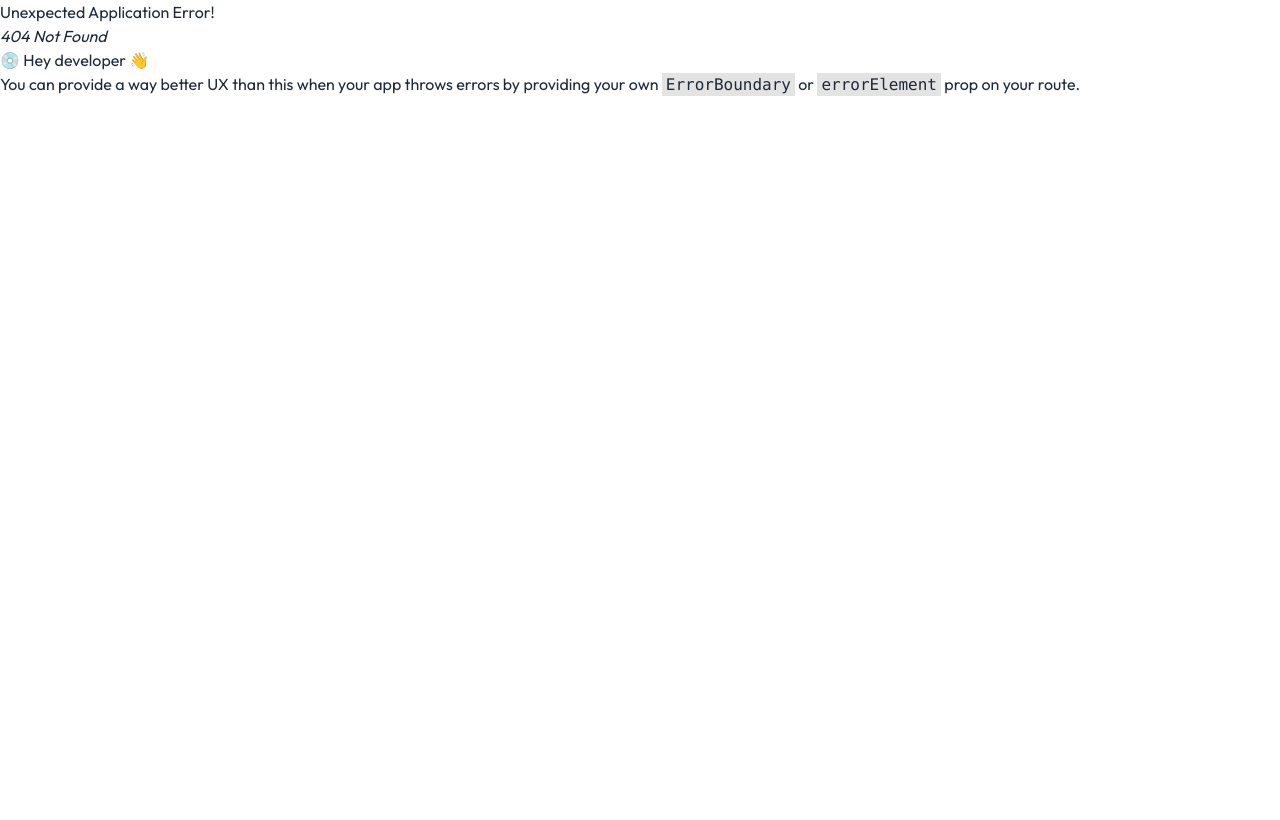
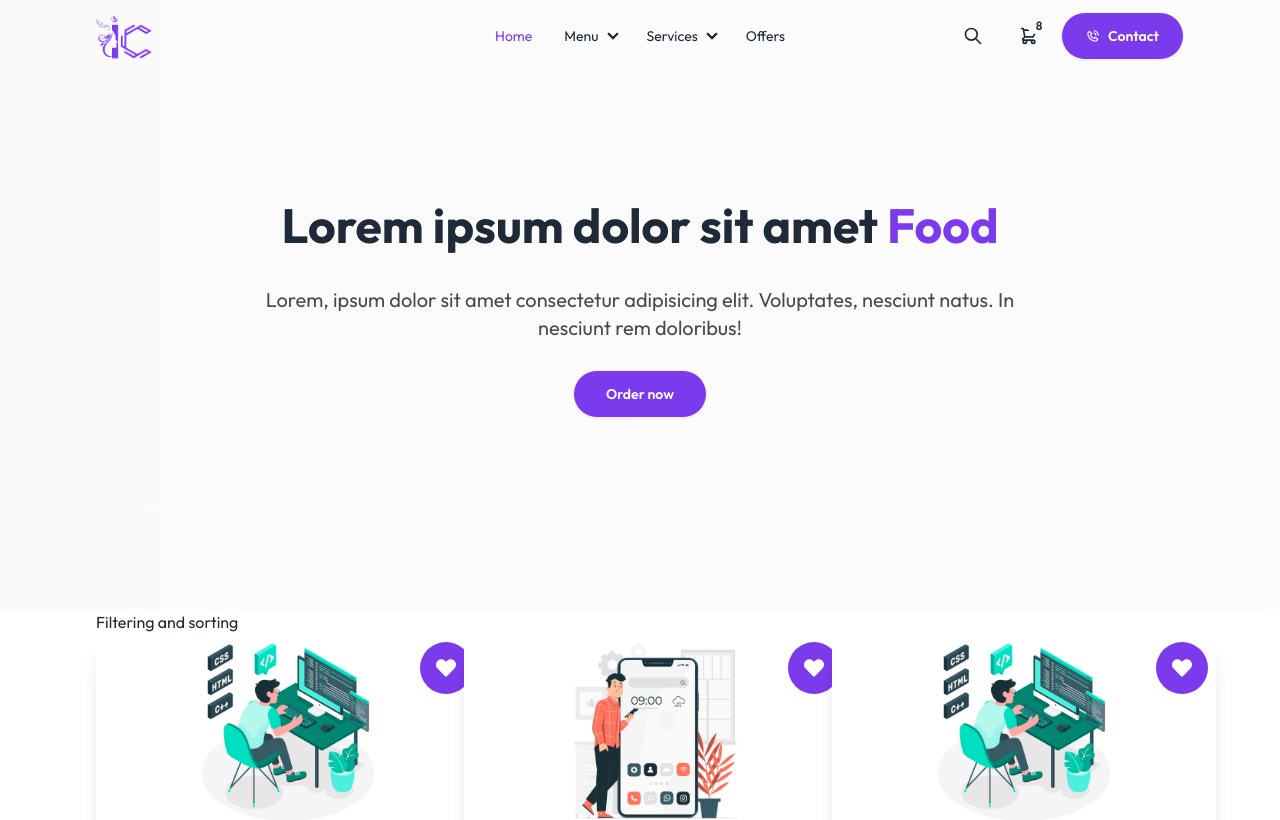
Before and after one commit to imancrrzii/resto-mern, a React (Vite) app in the folder mern-client/: page /menu in a window 1280 px wide. Before the commit this address had no page. Shown: the top 820 px of the page. Built offline with nearby package versions, Linux system fonts and the light colour scheme.

Commit message:
feat: add menu page and show all of food

```diff
--- a/mern-client/src/components/Navbar.jsx
+++ b/mern-client/src/components/Navbar.jsx
@@ -23,14 +23,14 @@ const Navbar = () => {
   const navItems = (
     <>
       <li>
-        <a href="/">Home</a>
+        <a className="text-violet-600" href="/">Home</a>
       </li>
       <li tabIndex={0}>
         <details>
           <summary>Menu</summary>
           <ul className="p-2">
             <li>
-              <a>All</a>
+              <a href="/menu">All</a>
             </li>
             <li>
               <a>Salad</a>
--- a/mern-client/src/layouts/Main.jsx
+++ b/mern-client/src/layouts/Main.jsx
@@ -7,7 +7,9 @@ const Main = () => {
   return (
     <div>
       <Navbar/>
+      <div className='min-h-screen'>
       <Outlet/>
+      </div>
       <Footer/>
     </div>
   )
--- /dev/null
+++ b/mern-client/src/pages/shop/Menu.jsx
@@ -0,0 +1,103 @@
+import React, { useEffect, useState } from "react";
+import Card from "../../components/Card";
+const Menu = () => {
+  const [menu, setMenu] = useState([]);
+  const [filteredItem, setFilteredItem] = useState([]);
+  const [selectedCategory, setSelectedCategory] = useState("all");
+  const [sortOption, setSortOption] = useState("default");
+
+  // loading data
+  useEffect(() => {
+    // fetch data menu.json
+    const fetchData = async () => {
+      try {
+        const response = await fetch("/menu.json");
+        const data = await response.json();
+        setMenu(data);
+        setFilteredItem(data);
+      } catch (error) {
+        console.log("Err to fetching data", error);
+      }
+    };
+    // call the function
+    fetchData();
+  }, []);
+
+  const filterItems = (category) => {
+    const filtered =
+      category === "all"
+        ? menu
+        : menu.filter((item) => item.category === category);
+
+    setFilteredItem(filtered);
+    setSelectedCategory(category);
+  };
+
+  //   show all data func
+  const showAll = () => {
+    setFilteredItem(menu);
+    setSelectedCategory("all");
+  };
+
+  //   sorting
+  const handleSortChange = (option) => {
+    setSortOption(option);
+    let sortedItems = [...filteredItem];
+
+    // logic
+    switch (option) {
+      case "A-Z":
+        sortedItems.sort((a, b) => a.name.localeCompare(b.name));
+        break;
+      case "Z-A":
+        sortedItems.sort((a, b) => b.name.localeCompare(a.name));
+        break;
+      case "low-to-high":
+        sortedItems.sort((a, b) => a.price - b.price);
+        break;
+      case "high-to-low":
+        sortedItems.sort((a, b) => b.price - a.price);
+        break;
+      default:
+        break;
+    }
+    setFilteredItem(sortedItems);
+  };
+  return (
+    <div>
+      {/* Menu Banner */}
+      <div className="max-w-screen-2xl container mx-auto xl:px-24 px-4 bg-gradient-to-r from-[#FAFAFA] from-0% to-[#FCFCFC] to-100%">
+        <div className="py-48 flex flex-col justify-center items-center gap-8 ">
+          {/* text */}
+          <div className="text-center space-y-7 px-4">
+            <h2 className="text-4xl font-bold md:text-5xl md:leading-snug leading-snug">
+              Lorem ipsum dolor sit amet
+              <span className="text-violet-600"> Food</span>
+            </h2>
+            <p className="text-xl text-[#4A4A4A] md:w-4/5 mx-auto">
+              Lorem, ipsum dolor sit amet consectetur adipisicing elit.
+              Voluptates, nesciunt natus. In nesciunt rem doloribus!
+            </p>
+            <button className="btn bg-violet-600 px-8 py-3 font-semibold text-white rounded-full ">
+              Order now
+            </button>
+          </div>
+        </div>
+      </div>
+
+      {/* Menu SHop */}
+      <div className="max-w-screen-2xl container mx-auto xl:px-24 px-4">
+        {/* filtering $ sorting */}
+        <div>Filtering and sorting</div>
+        {/* products card */}
+        <div className="grid md:grid-cols-3 sm:grid-cols-2 grid-cols-1 gap-4">
+          {filteredItem.map((item) => (
+            <Card key={item._id} item={item} />
+          ))}
+        </div>
+      </div>
+    </div>
+  );
+};
+
+export default Menu;
```
Also changed, not shown: mern-client/src/router/Router.jsx (+11 -6 lines).
